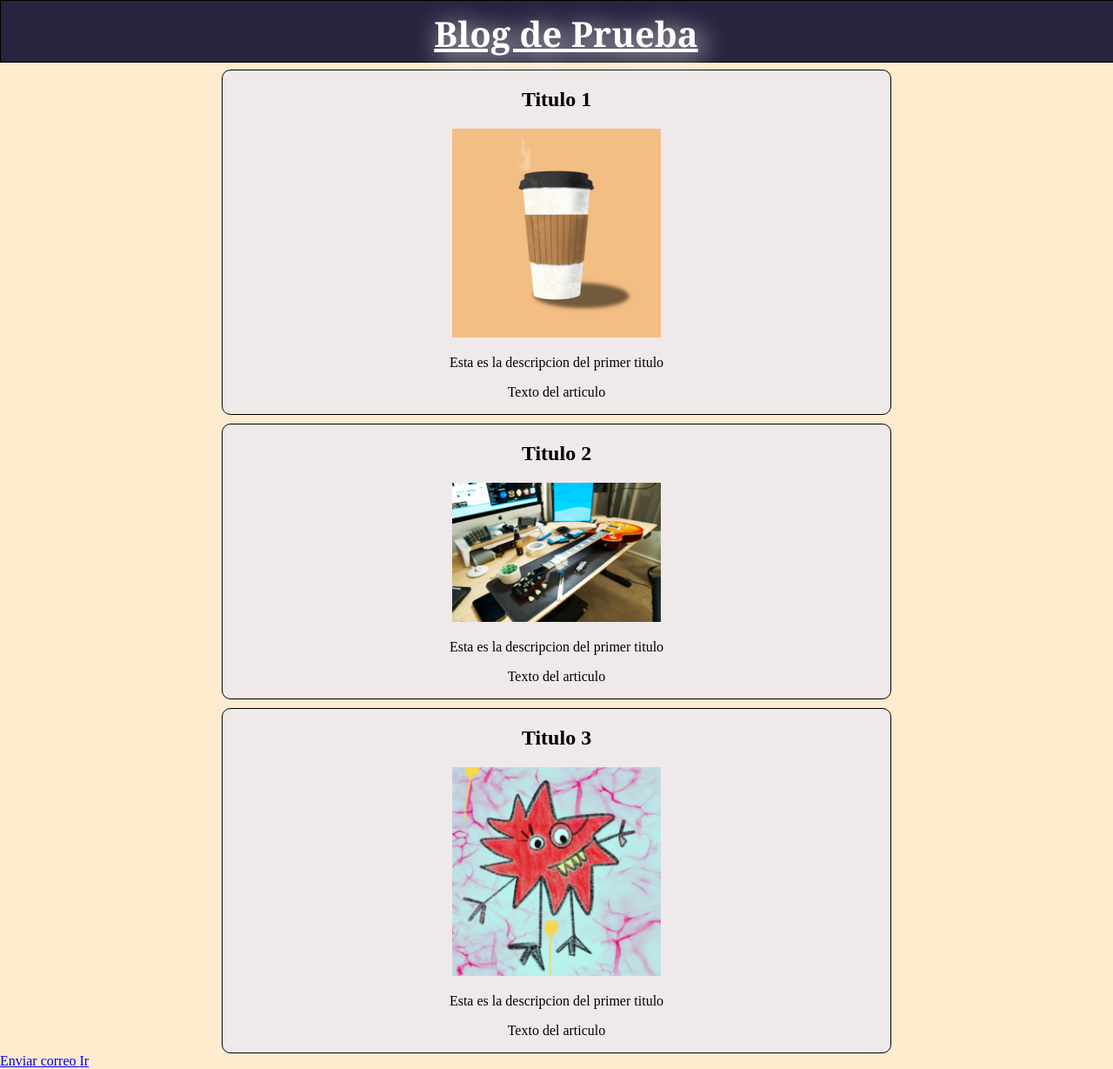
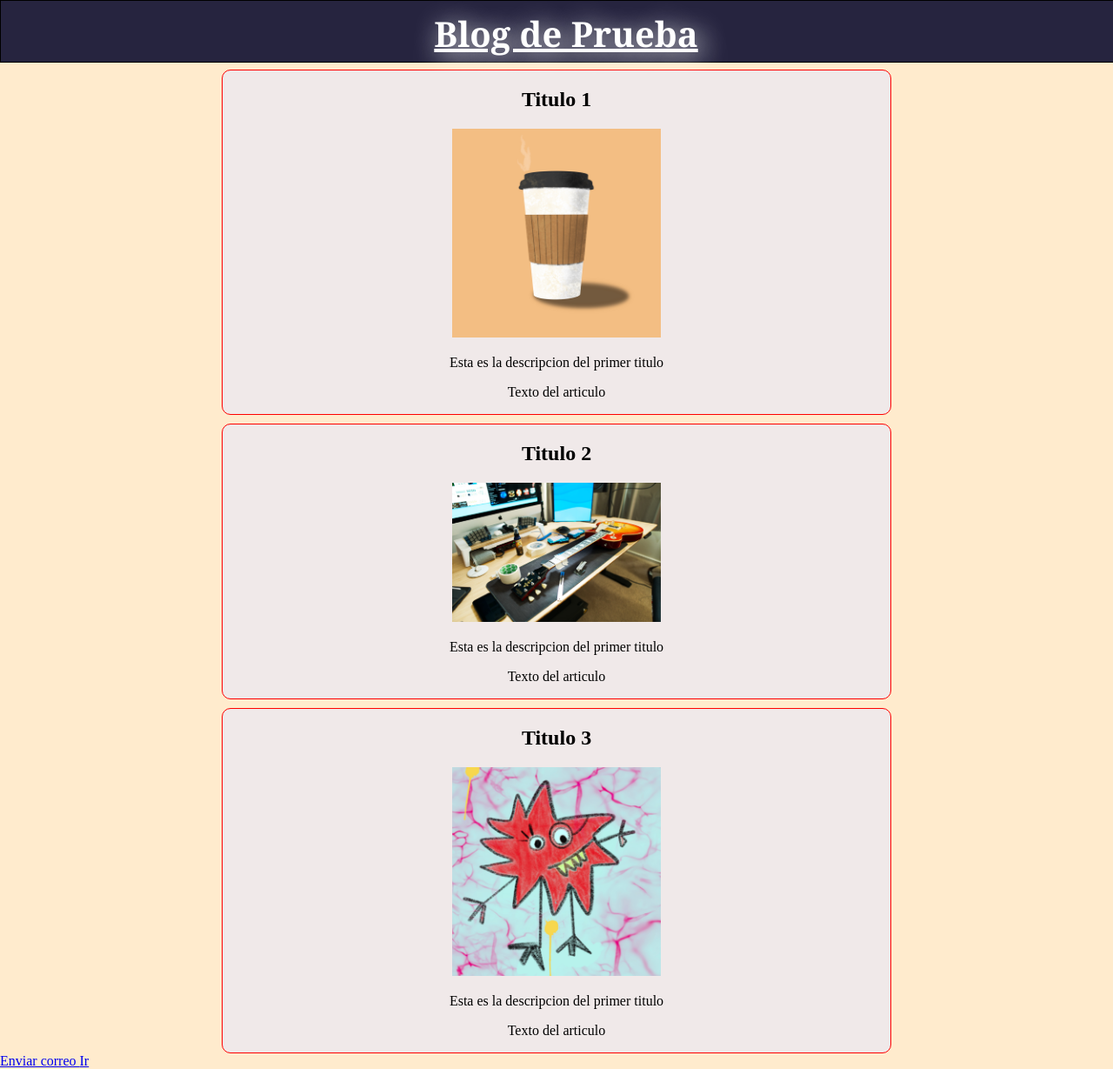
Before and after one commit to SebastianWebApp/Home-Service, a PHP site: page / in a window 1280 px wide. Shown: the whole page at 87% size. Run offline with PHP 8.4, Linux system fonts and the light colour scheme.

Commit message:
Update estilo.css

```diff
--- a/estilo.css
+++ b/estilo.css
@@ -35,7 +35,7 @@ section{
     border-radius: 10px;
     text-align: center;
     background-color: rgb(240, 233, 233);
-    border: 1px solid black;
+    border: 1px solid red;
 }
 
 .post:hover{
```
